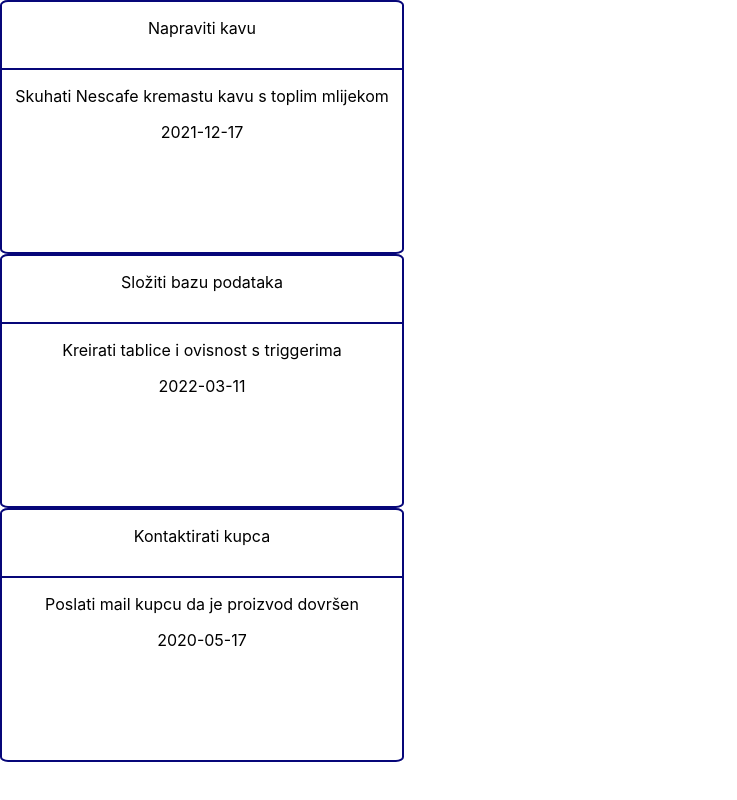
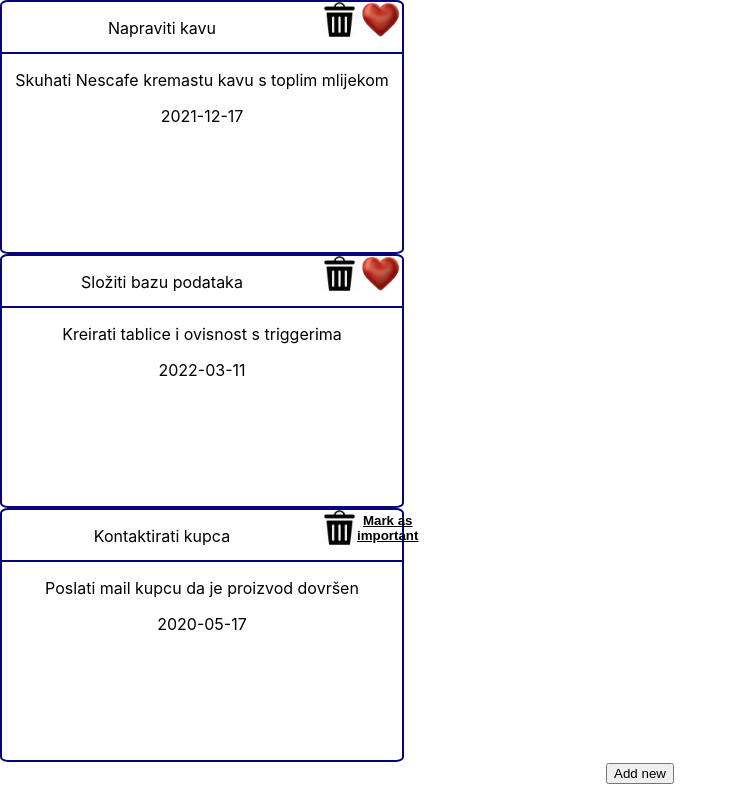
Before and after one commit to CROmarcos/NotesRecorder, a React (Create React App) app: page / in a window 1280 px wide. Shown: the whole page, without its empty margins (0-737 px from the left). Built offline with nearby package versions, Linux system fonts and the light colour scheme.

Commit message:
Implemented note removing

```diff
--- a/src/components/EditNote/EditNote.js
+++ b/src/components/EditNote/EditNote.js
@@ -1,24 +1,50 @@
 import { useState } from 'react'
+import { Link } from 'react-router-dom'
 import '../Note/Note.scss'
 import './EditNote.scss'
+import store from '../../state/store'
+import { createNote } from '../../state/actions'
 
 const EditNote = () => {
 
     const [input, setInput] = useState({
-        name: "",
+        title: "",
         description: "",
         creationDate: ""
     })
 
-    const handleChange = () => { }
+    const handleChange = (e) => {
+        setInput({
+            ...input,
+            [e.target.name]: [e.target.value]
+        })
+    }
+
+    let today = new Date();
+    let date = today.getFullYear() + '-' + (today.getMonth() + 1) + '-' + today.getDate()
+
+    const createNewNote = () => {
+        store.dispatch(createNote({
+            id: Date.now(),
+            title: input.title,
+            description: input.description,
+            creationDate: date,
+            modificationDates: [],
+            importance: false
+        }))
+        console.log(store.getState())
+    }
 
     return (
         <div className='card'>
             <div className='card__title'>
-                <input type="text" name="name" value={input.name} onChange={handleChange} />
+                <input type="text" name="title" value={input.title} onChange={handleChange} />
             </div>
             <div className='card__body'>
                 <input type="text" name="description" value={input.description} onChange={handleChange} />
+            </div>
+            <div className='card__footer'>
+                <Link to="/"><button onClick={createNewNote}>Save</button></Link>
             </div>
         </div>
     )
--- a/src/components/Note/Note.js
+++ b/src/components/Note/Note.js
@@ -1,10 +1,20 @@
 import './Note.scss'
+import heart from '../../../src/images/heart.png'
+import trashCan from '../../../src/images/trashcan.png'
+import store from '../../state/store'
+import { markNote } from '../../state/actions'
 
-const Note=props=>{
+const Note = props => {
     return (
         <div className='card'>
             <div className='card__title'>
-                <p>{props.title}</p>
+                <section className='card__title-text'>
+                    <p>{props.title}</p>
+                </section>
+                <section className='card__title-important'>
+                    <button className='action' onClick={props.click}><img src={trashCan} alt="delete"></img></button>
+                    {props.important ? <button className='action' onClick={() => store.dispatch(markNote(props.noteId))} onSubmit={props.refresh}>Mark as important</button> : <button className='action' onClick={props.click}><img src={heart} alt="important note" /></button>}
+                </section>
             </div>
             <div className='card__body'>
                 <p>{props.description}</p>
--- a/src/components/Note/Note.scss
+++ b/src/components/Note/Note.scss
@@ -8,6 +8,19 @@
         width: 100%;
         height: 20%;
         border-bottom: 2px solid rgb(6, 6, 121);
+        display: inline-flex;
+
+        &-text {
+            width: 80%;
+            height: 100%;
+            align-items: left;
+        }
+
+        &-important {
+            width: 20%;
+            height: 100%;
+            display: inline-flex;
+        }
     }
 
     &__body {
@@ -20,3 +33,19 @@
         height: 20%;
     }
 }
+
+.action {
+    width: fit-content;
+    height: 35px;
+    background: none;
+    border: none;
+    font-weight: bold;
+    text-decoration: underline;
+    cursor: pointer;
+    margin: 0;
+    padding: 0;
+
+    img {
+        height: 100%;
+    }
+}
--- /dev/null
+++ b/src/components/NotesList/NotesList.js
@@ -0,0 +1,25 @@
+import { Link } from "react-router-dom"
+import Note from "../Note/Note"
+import store from "../../state/store"
+import { useState } from "react"
+import { deleteNote } from "../../state/actions"
+
+const NotesList = () => {
+    const [list, setList] = useState(store.getState())
+
+    function removeNote(note) {
+        store.dispatch(deleteNote(note))
+        setList(store.getState())
+    }
+
+    return (
+        <div>
+            {list.map(note =>
+                <Note key={note.id} noteId={note.id} title={note.title} description={note.description} creationDate={note.creationDate} important={note.importance} click={() => removeNote(note.id)} />
+            )}
+            <Link to="/add"><button>Add new</button></Link>
+        </div>
+    )
+}
+
+export default NotesList
--- a/src/pages/Home.js
+++ b/src/pages/Home.js
@@ -1,14 +1,10 @@
-import { useState } from "react"
-import Note from "../components/Note/Note"
-import store from "../state/store"
+import NotesList from "../components/NotesList/NotesList"
 
 const Home = () => {
-    const [notes, setNotes] = useState(store.getState())
+
     return (
         <div>
-            {notes.map(note =>
-                <Note title={note.title} description={note.description} creationDate={note.creationDate} />
-            )}
+            <NotesList />
         </div>
     )
 }
```
Also changed, not shown: src/images/heart.png (added), src/images/trashcan.png (added).
